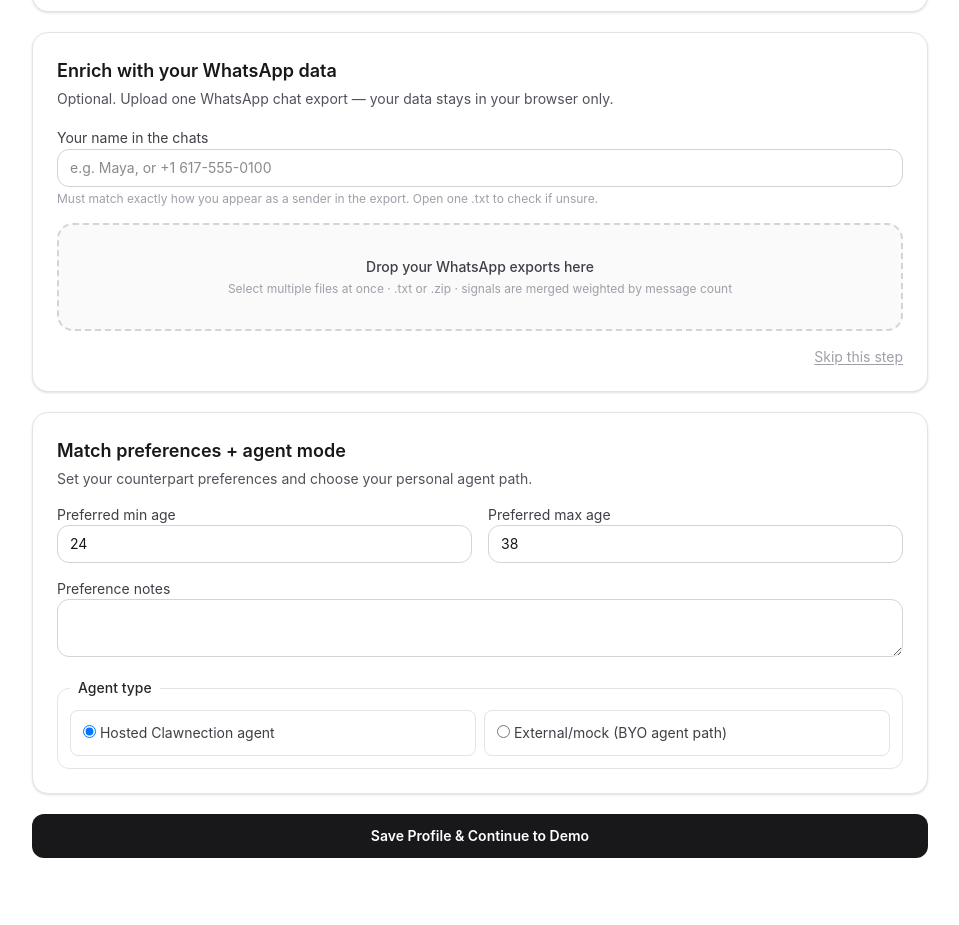
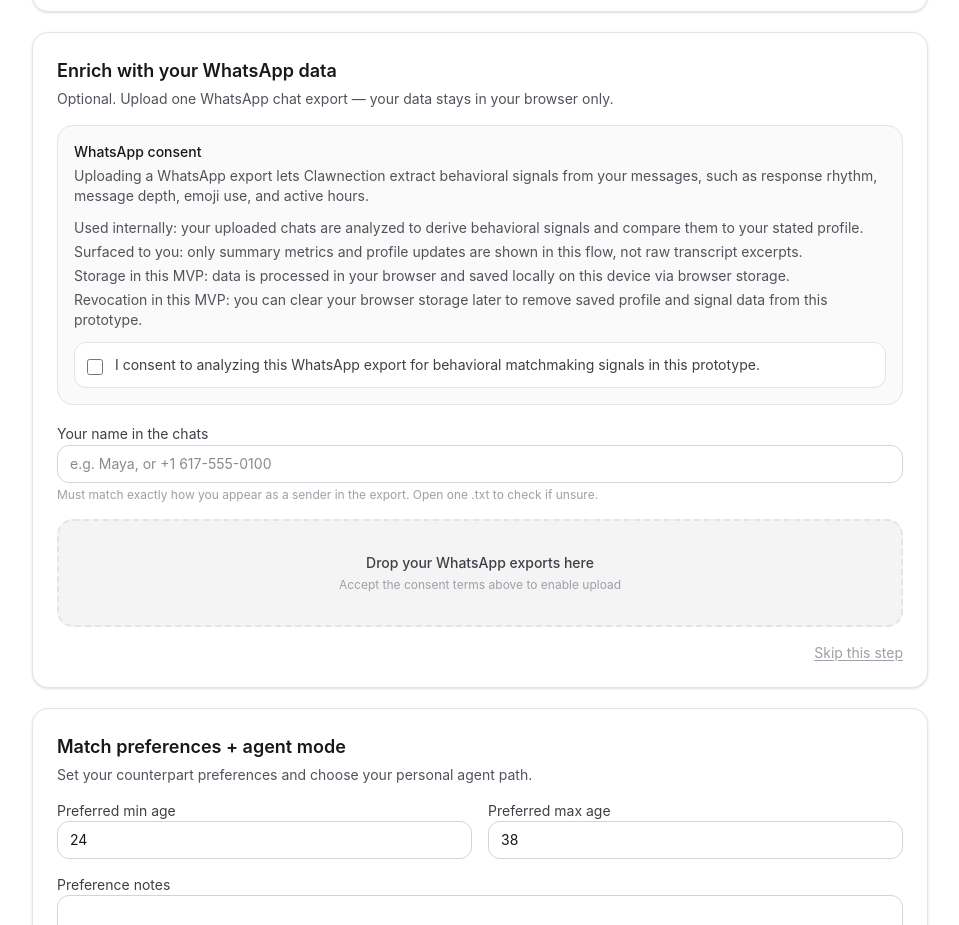
Before and after one commit to deesemailfortesting-eng/clawnection-agentic, a Next.js app: page /onboarding in a window 1280 px wide. Shown: the part 1405-2330 px from the top of the page, without its empty margins (160-1119 px from the left). Before the commit the page ends 2303 px from the top, so only its background shows below. Built offline with nearby package versions, Linux system fonts and the light colour scheme.

Commit message:
Add WhatsApp consent gate

```diff
--- a/components/WhatsAppUpload.tsx
+++ b/components/WhatsAppUpload.tsx
@@ -59,12 +59,23 @@ const fieldClass =
 export function WhatsAppUpload({ currentProfile, onApply, onSkip }: WhatsAppUploadProps) {
   const [state, setState] = useState<UploadState>({ status: "idle" });
   const [userName, setUserName] = useState("");
+  const [hasAcceptedConsent, setHasAcceptedConsent] = useState(false);
   const fileInputRef = useRef<HTMLInputElement>(null);
+  const canUpload = hasAcceptedConsent && state.status !== "loading";
 
   async function processFiles(files: File[]) {
     const trimmedName = userName.trim();
     if (!trimmedName) {
       setState({ status: "error", message: "Enter your name as it appears in the chat before uploading." });
+      return;
+    }
+
+    if (!hasAcceptedConsent) {
+      setState({
+        status: "error",
+        message:
+          "Review and accept the WhatsApp consent terms before uploading your export.",
+      });
       return;
     }
 
@@ -115,6 +126,13 @@ export function WhatsAppUpload({ currentProfile, onApply, onSkip }: WhatsAppUplo
 
   function handleDrop(e: React.DragEvent<HTMLDivElement>) {
     e.preventDefault();
+    if (!canUpload) {
+      setState({
+        status: "error",
+        message: "Review and accept the WhatsApp consent terms before uploading your export.",
+      });
+      return;
+    }
     const files = Array.from(e.dataTransfer.files);
     if (files.length > 0) processFiles(files);
   }
@@ -218,6 +236,35 @@ export function WhatsAppUpload({ currentProfile, onApply, onSkip }: WhatsAppUplo
 
   return (
     <div className="space-y-4">
+      <div className="rounded-2xl border border-zinc-200 bg-zinc-50 p-4 text-sm text-zinc-700 space-y-3">
+        <div>
+          <p className="font-medium text-zinc-900">WhatsApp consent</p>
+          <p className="mt-1 text-zinc-600">
+            Uploading a WhatsApp export lets Clawnection extract behavioral signals from your messages, such as response rhythm,
+            message depth, emoji use, and active hours.
+          </p>
+        </div>
+
+        <ul className="space-y-1 text-zinc-600">
+          <li>Used internally: your uploaded chats are analyzed to derive behavioral signals and compare them to your stated profile.</li>
+          <li>Surfaced to you: only summary metrics and profile updates are shown in this flow, not raw transcript excerpts.</li>
+          <li>Storage in this MVP: data is processed in your browser and saved locally on this device via browser storage.</li>
+          <li>Revocation in this MVP: you can clear your browser storage later to remove saved profile and signal data from this prototype.</li>
+        </ul>
+
+        <label className="flex items-start gap-3 rounded-xl border border-zinc-200 bg-white px-3 py-3 text-sm text-zinc-700">
+          <input
+            type="checkbox"
+            checked={hasAcceptedConsent}
+            onChange={(e) => setHasAcceptedConsent(e.target.checked)}
+            className="mt-1 h-4 w-4 rounded border-zinc-300 text-rose-500 focus:ring-rose-300"
+          />
+          <span>
+            I consent to analyzing this WhatsApp export for behavioral matchmaking signals in this prototype.
+          </span>
+        </label>
+      </div>
+
       <div>
         <label className="text-sm text-zinc-700">
           Your name in the chats
@@ -234,10 +281,23 @@ export function WhatsAppUpload({ currentProfile, onApply, onSkip }: WhatsAppUplo
       </div>
 
       <div
-        className="rounded-2xl border-2 border-dashed border-zinc-300 bg-zinc-50 p-8 text-center transition hover:border-rose-300 hover:bg-rose-50 cursor-pointer"
+        className={`rounded-2xl border-2 border-dashed p-8 text-center transition ${
+          canUpload
+            ? "cursor-pointer border-zinc-300 bg-zinc-50 hover:border-rose-300 hover:bg-rose-50"
+            : "cursor-not-allowed border-zinc-200 bg-zinc-100 text-zinc-400"
+        }`}
         onDrop={handleDrop}
         onDragOver={(e) => e.preventDefault()}
-        onClick={() => fileInputRef.current?.click()}
+        onClick={() => {
+          if (!canUpload) {
+            setState({
+              status: "error",
+              message: "Review and accept the WhatsApp consent terms before uploading your export.",
+            });
+            return;
+          }
+          fileInputRef.current?.click();
+        }}
       >
         <input
           ref={fileInputRef}
@@ -245,6 +305,7 @@ export function WhatsAppUpload({ currentProfile, onApply, onSkip }: WhatsAppUplo
           accept=".txt,.zip"
           multiple
           className="hidden"
+          disabled={!hasAcceptedConsent}
           onChange={handleFileChange}
         />
         {state.status === "loading" ? (
@@ -255,7 +316,9 @@ export function WhatsAppUpload({ currentProfile, onApply, onSkip }: WhatsAppUplo
           <>
             <p className="text-sm font-medium text-zinc-700">Drop your WhatsApp exports here</p>
             <p className="mt-1 text-xs text-zinc-400">
-              Select multiple files at once · .txt or .zip · signals are merged weighted by message count
+              {hasAcceptedConsent
+                ? "Select multiple files at once · .txt or .zip · signals are merged weighted by message count"
+                : "Accept the consent terms above to enable upload"}
             </p>
           </>
         )}
```
